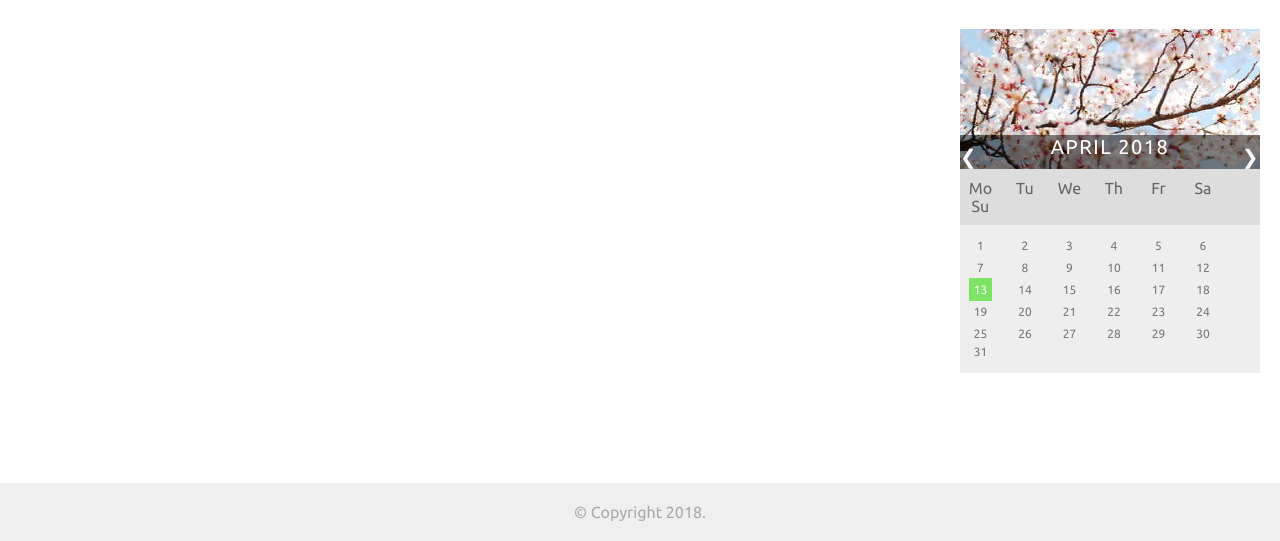
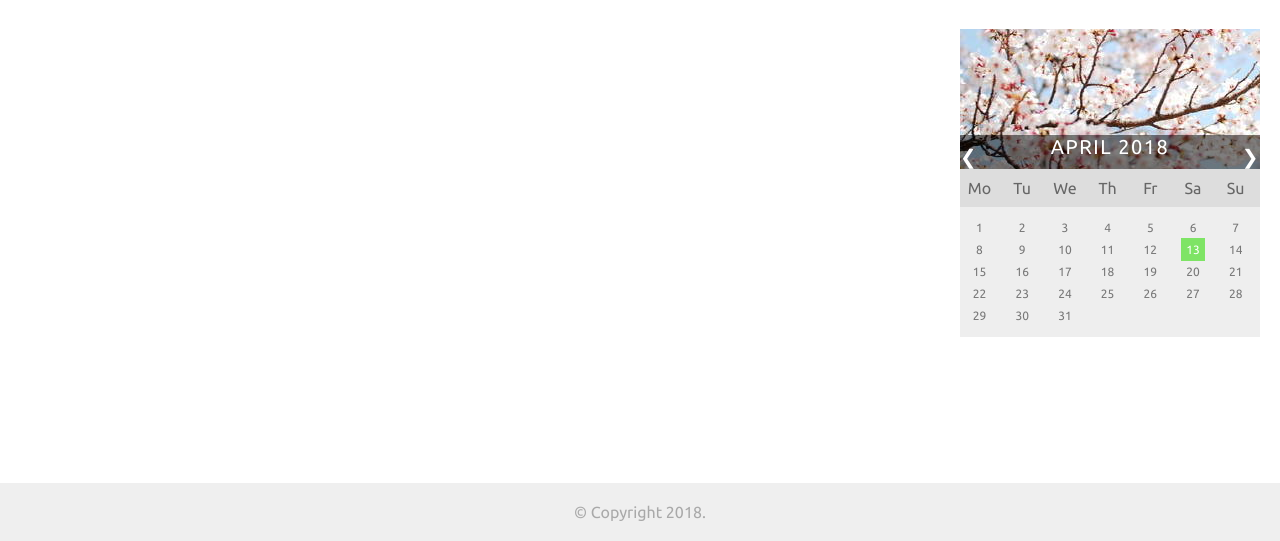
Before and after one commit to stefanamurarasu/ProGnosiX, a PHP site: page /test.html in a window 1280 px wide. Shown: the part 259-800 px from the top of the page. Run offline with PHP 8.4, Linux system fonts and the light colour scheme.

Commit message:
add changes

```diff
--- a/css/test.css
+++ b/css/test.css
@@ -13,6 +13,16 @@ html {
     padding: 16px;
     position: relative;
     height: 500px;
+}
+
+
+/* log in */
+
+.user-icon {
+    display: inline;
+    margin: 5px;
+    vertical-align: middle;
+    cursor: pointer;
 }
 
 /* Pentru toata coloana */
@@ -119,7 +129,7 @@ ul {
 
 .weekdays li {
     display: inline-block;
-    width: 13.6%;
+    width: 13%;
     color: #666;
     text-align: center;
 }
@@ -134,7 +144,7 @@ ul {
 .days li {
     list-style-type: none;
     display: inline-block;
-    width: 13.6%;
+    width: 13%;
     text-align: center;
     margin-bottom: 5px;
     font-size:12px;
```
